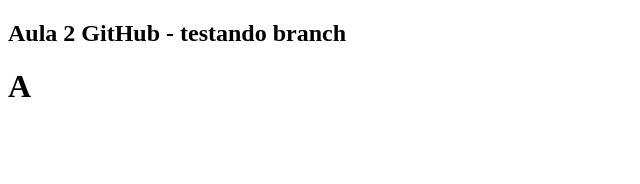
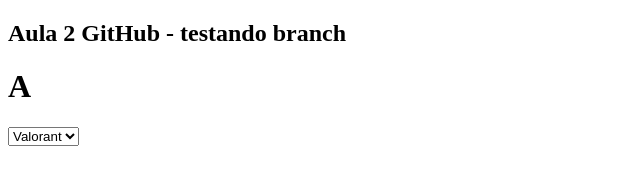
Before and after one commit to eduardoglinares201119-beep/DudisAmassa, a plain HTML site: page index.html in a window 1280 px wide. Shown: the whole page, without its empty margins (0-640 px from the left). Drawn offline with Linux system fonts and the light colour scheme.

Commit message:
Versao com Menu

```diff
--- a/index.html
+++ b/index.html
@@ -10,5 +10,11 @@
     <h2>Aula 2 GitHub - testando branch</h2>
 
     <h1>A</h1>
+
+    <div>
+        <select>
+            <option>Valorant</option>
+        </select>
+    </div>
 </body>
 </html>
```
